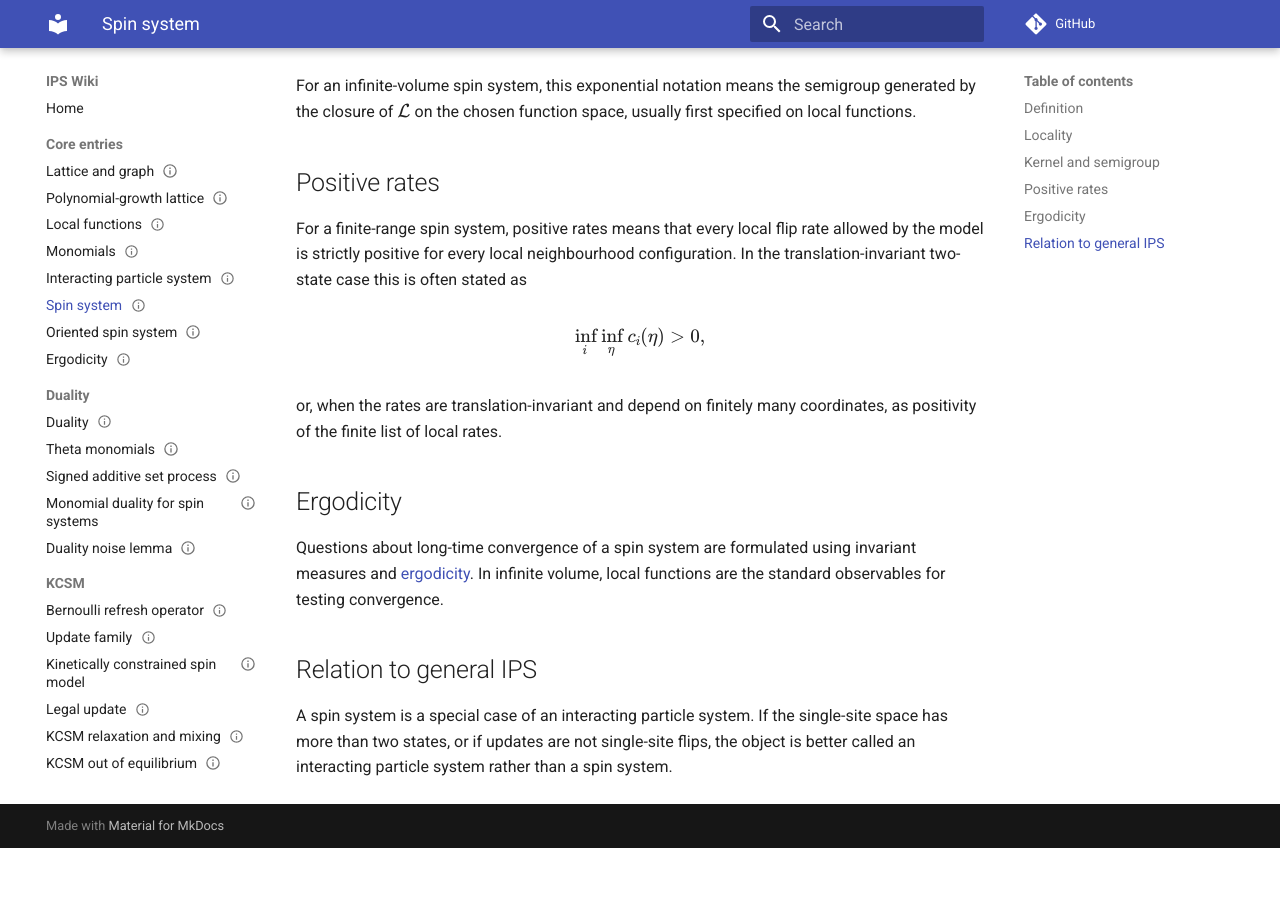
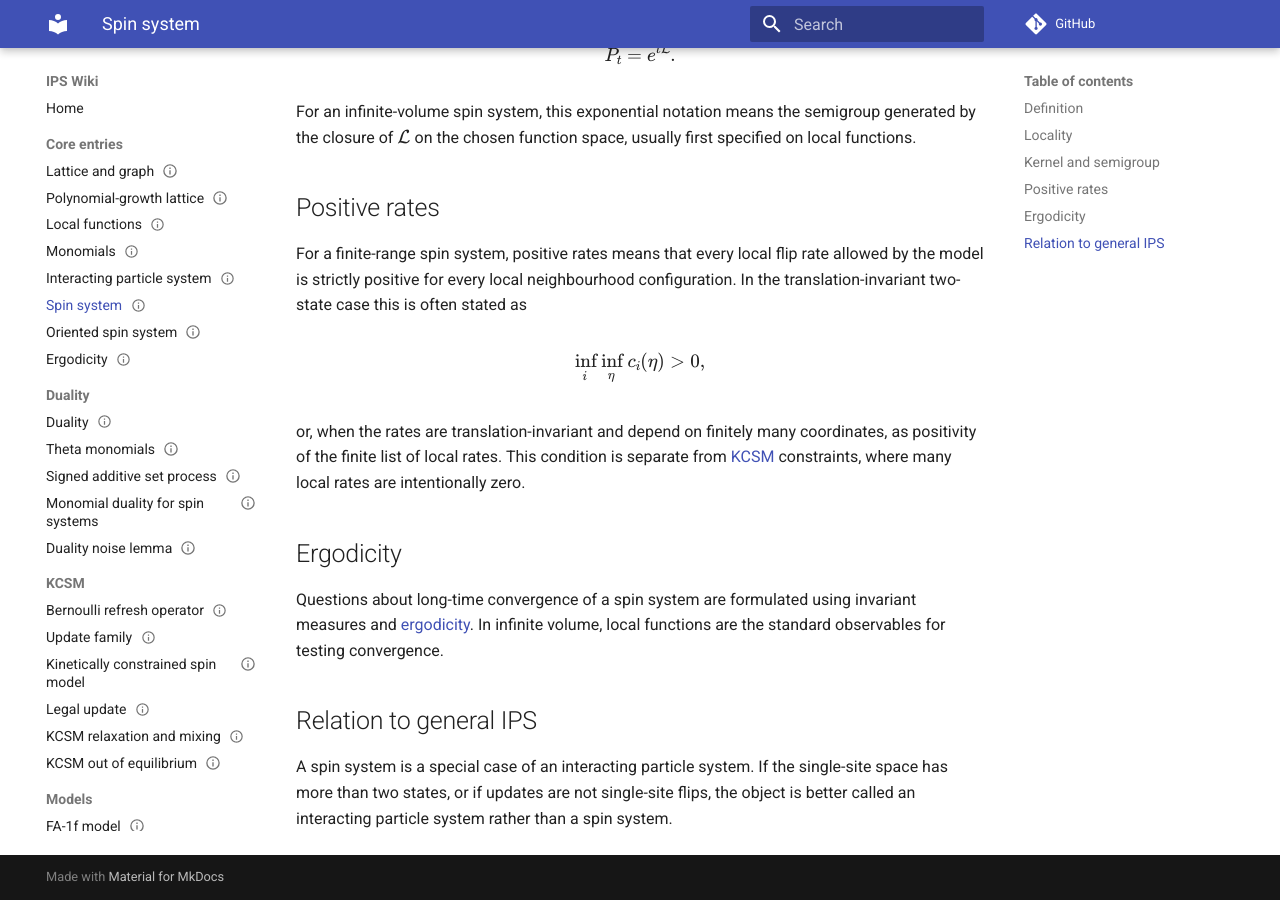
Before and after one commit to maciejgluchowski86-beep/ips-wiki, an MkDocs documentation site: the page built from docs/entries/spin-system.md, in a window 1280 px wide and 900 px high, scrolled down 1420 px. Built offline with MkDocs 1.6.1 and Material for MkDocs 9.7.7, drawn with Linux system fonts in a browser that asks for light colours; comment, search, counter and statistics services are not loaded; before the commit the page ends 2268 px from its top, so only the background shows below that; some of the changed text lies outside the part shown.

Commit message:
Improve spin system entry links

```diff
--- a/docs/entries/spin-system.md
+++ b/docs/entries/spin-system.md
@@ -9,7 +9,7 @@ tags:
 
 # Spin system
 
-A spin system is a continuous-time [interacting particle system](interacting-particle-system.md) with two possible states at each site. The state space is usually written as \(\{0,1\}^\Lambda\), or equivalently as \(\{-1,+1\}^\Lambda\). The defining feature is that updates are single-site flips.
+A spin system is a continuous-time [interacting particle system](interacting-particle-system.md) with two possible states at each site. The state space is usually written as \(\{0,1\}^\Lambda\), or equivalently as \(\{-1,+1\}^\Lambda\). The defining feature is that updates are single-site flips. Algebraic computations often use [monomials](monomials.md), and one resulting duality construction is [monomial duality for spin systems](monomial-duality-for-spin-systems.md).
 
 **References.** Liggett, *Interacting Particle Systems*; Liggett, *Stochastic Interacting Systems*.
 
@@ -75,7 +75,7 @@ $$
 \inf_i \inf_\eta c_i(\eta)>0,
 $$
 
-or, when the rates are translation-invariant and depend on finitely many coordinates, as positivity of the finite list of local rates.
+or, when the rates are translation-invariant and depend on finitely many coordinates, as positivity of the finite list of local rates. This condition is separate from [KCSM](kinetically-constrained-spin-model.md) constraints, where many local rates are intentionally zero.
 
 ## Ergodicity
 
```
